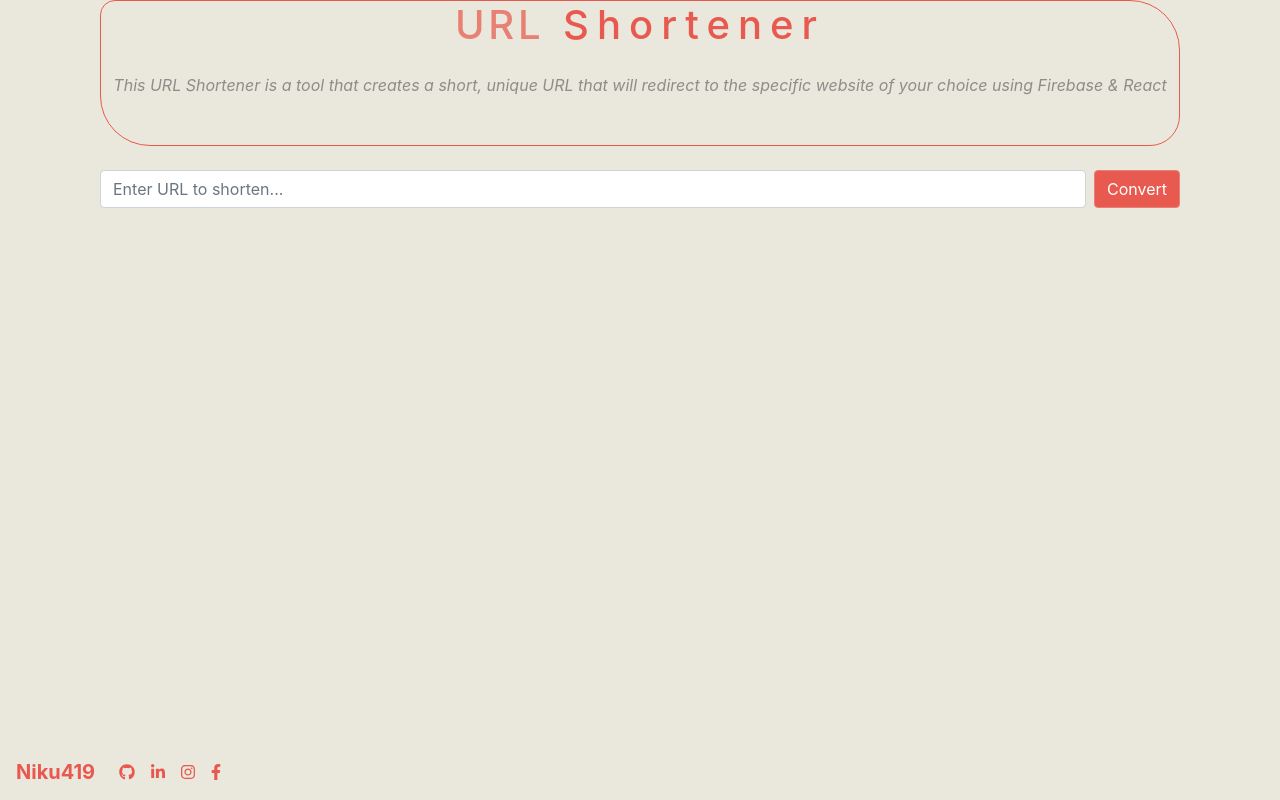
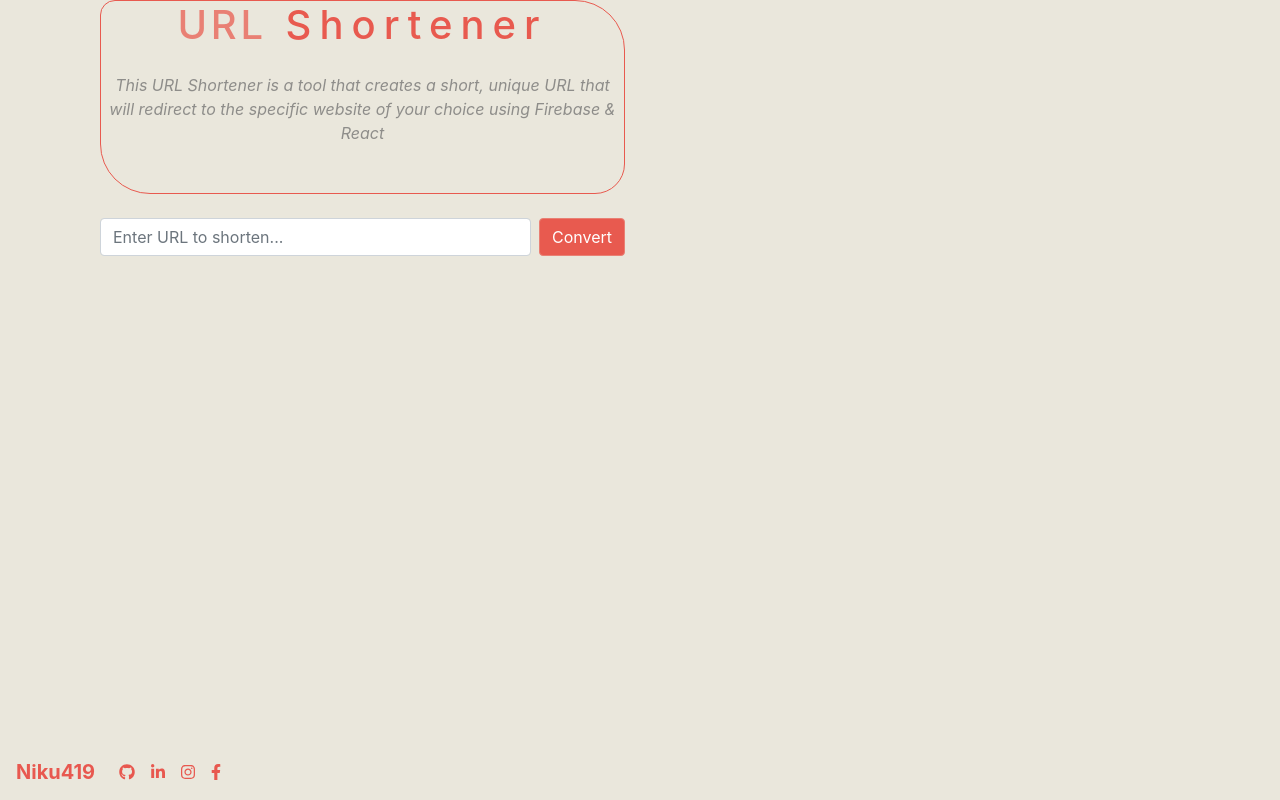
Before and after one commit to niku419/firebase-URL-shortener, a React (Create React App) app: page / in a window 1280 px wide. Built offline with nearby package versions, Linux system fonts and the light colour scheme.

Commit message:
:paintbrush: trying to center

```diff
--- a/src/App.css
+++ b/src/App.css
@@ -11,8 +11,9 @@ body,
   letter-spacing: 0.5rem;
 }
 .center-head{
-  display: grid;
-  place-items: center;
+  display: flex;
+  align-items: center;
+  justify-content: center;
 }
 .url{
   letter-spacing: 1mm;
```
